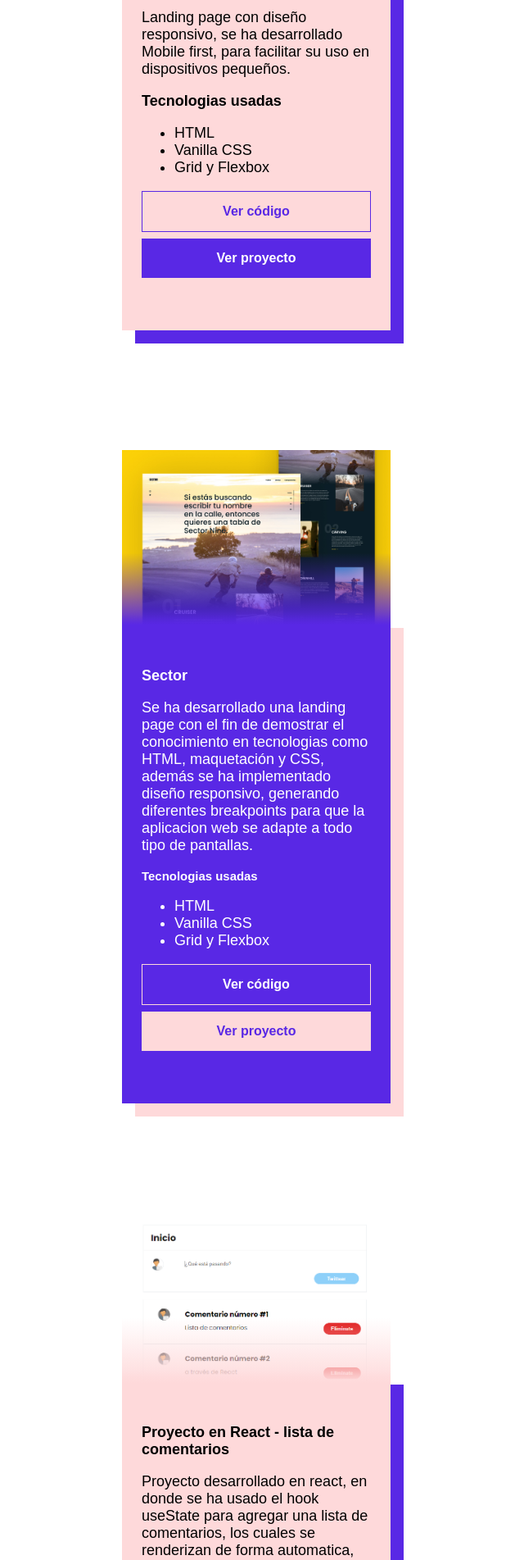
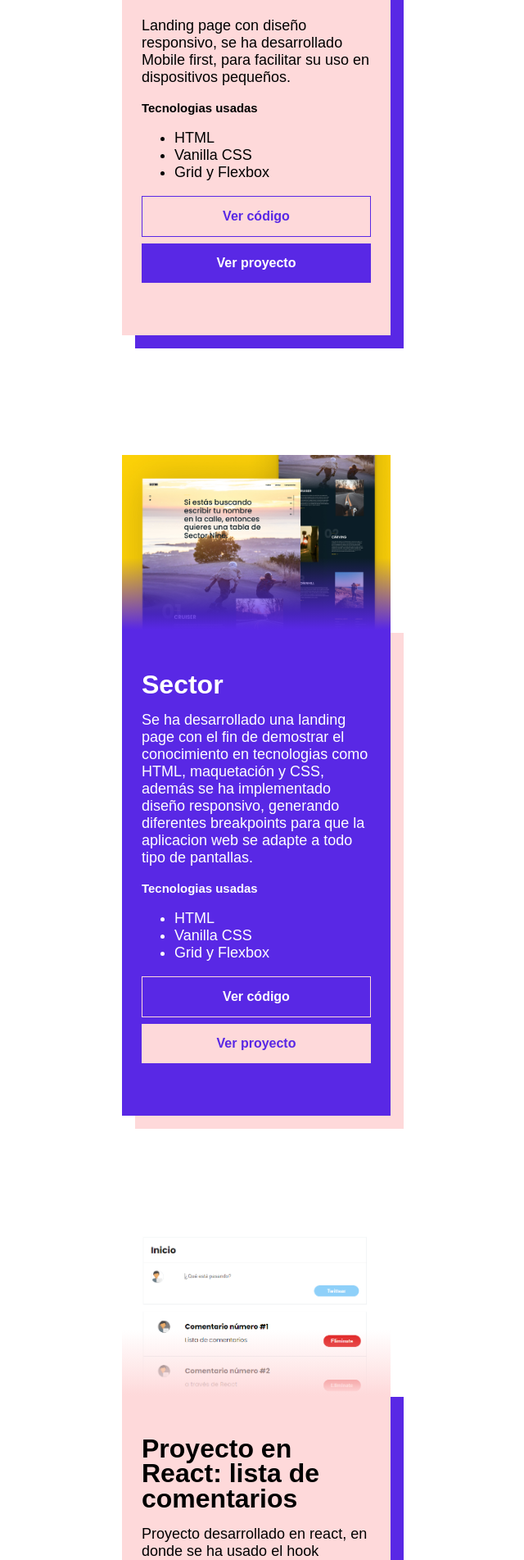
Before and after one commit to rodrigo-guerrero14/portafolio, a React (Create React App) app: page / in a window 1280 px wide. Shown: the part 1568-3471 px from the top of the page at 82% size, without its empty margins (327-967 px from the left). Built offline with nearby package versions, Linux system fonts and the light colour scheme.

Commit message:
project´s titles was modified

```diff
--- a/src/assets/styles/projects.css
+++ b/src/assets/styles/projects.css
@@ -98,6 +98,11 @@
   top: -50px;
 }
 
+.projects-content .project .description h4{
+  font-size: 32px;
+  line-height: 30.4px;
+}
+
 .projects-content #project-2 .description{
   background: linear-gradient(transparent 0px, var(--color-purple) 50px);
   box-shadow: 16px 16px 0px var(--color-pink);
--- a/src/components/Projects/index.js
+++ b/src/components/Projects/index.js
@@ -34,7 +34,7 @@ function Projects(){
               <h4>Pablo lee</h4>
               <p>Landing page con diseño responsivo, se ha desarrollado Mobile first, para facilitar su uso en dispositivos pequeños.</p>
 
-              <h4>Tecnologias usadas</h4>
+              <h5>Tecnologias usadas</h5>
               <ul>
                 <li>HTML</li>
                 <li>Vanilla CSS</li>
@@ -87,7 +87,7 @@ function Projects(){
             </picture>
 
             <div className="description">
-              <h4>Proyecto en React - lista de comentarios</h4>
+              <h4>Proyecto en React: lista de comentarios</h4>
               <p>Proyecto desarrollado en react, en donde se ha usado el hook useState para agregar una lista de comentarios, los cuales se renderizan de forma automatica, asi mismo se pueden eliminar estos elementos del DOM.</p>
 
               <h5>Tecnologias usadas</h5>
```
